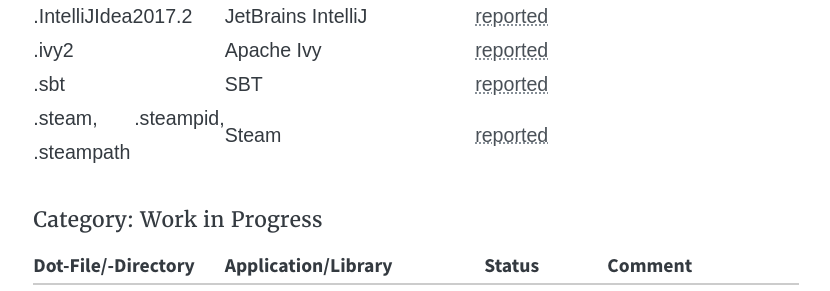
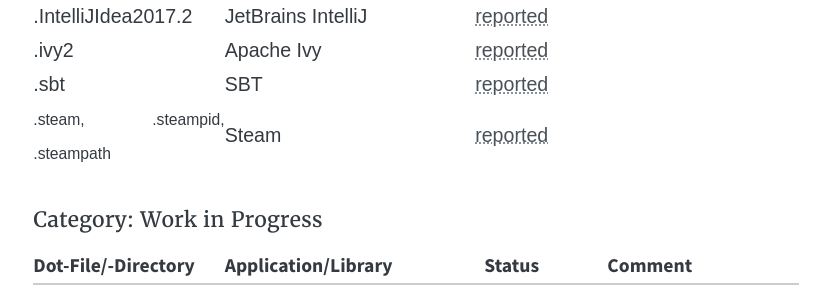
Before and after one commit to soc/soc.me, a Jekyll site: the page built from _articles/linux/xdg-are-we-there-yet.md, in a window 1280 px wide. Shown: the part 723-1014 px from the top of the page, without its empty margins (224-1054 px from the left). Built offline with Jekyll 4.4.1, drawn with Linux system fonts in a browser that asks for light colours; some web fonts are replaced.

Commit message:
Fix formatting

```diff
--- a/_articles/linux/xdg-are-we-there-yet.md
+++ b/_articles/linux/xdg-are-we-there-yet.md
@@ -22,7 +22,7 @@
 .IntelliJIdea2017.2 | JetBrains IntelliJ  | [reported](https://youtrack.jetbrains.com/issue/IDEA-22407) |
 .ivy2               | Apache Ivy          | [reported](https://issues.apache.org/jira/browse/IVY-1502) |
 .sbt                | SBT                 | [reported](https://github.com/sbt/sbt/issues/3681) |
-.steam, .steampid, .steampath | Steam     | [reported](https://github.com/ValveSoftware/steam-for-linux/issues/1890)
+<small>.steam, .steampid, .steampath</small> | Steam     | [reported](https://github.com/ValveSoftware/steam-for-linux/issues/1890)
 
 
 #### Category: Work in Progress
```
